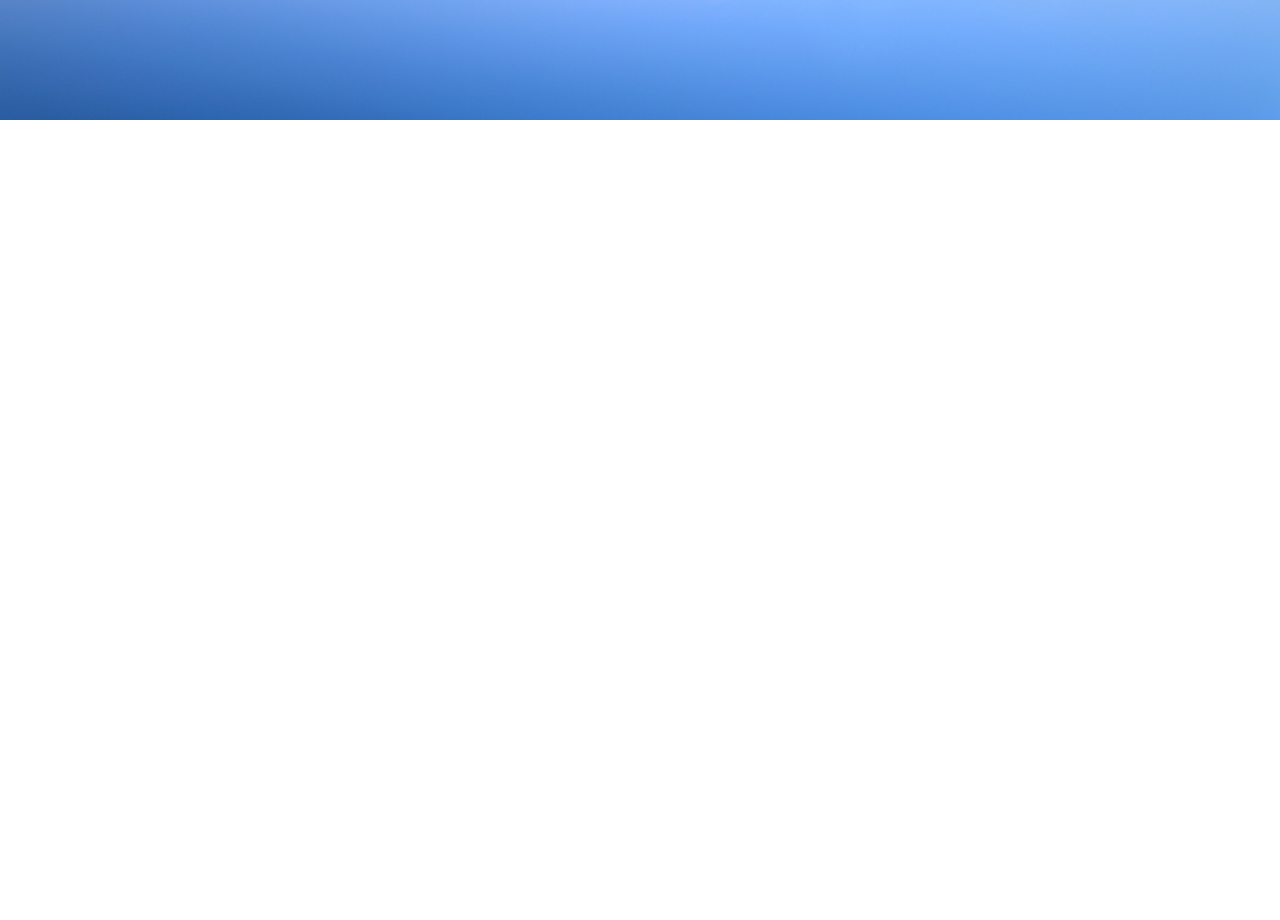
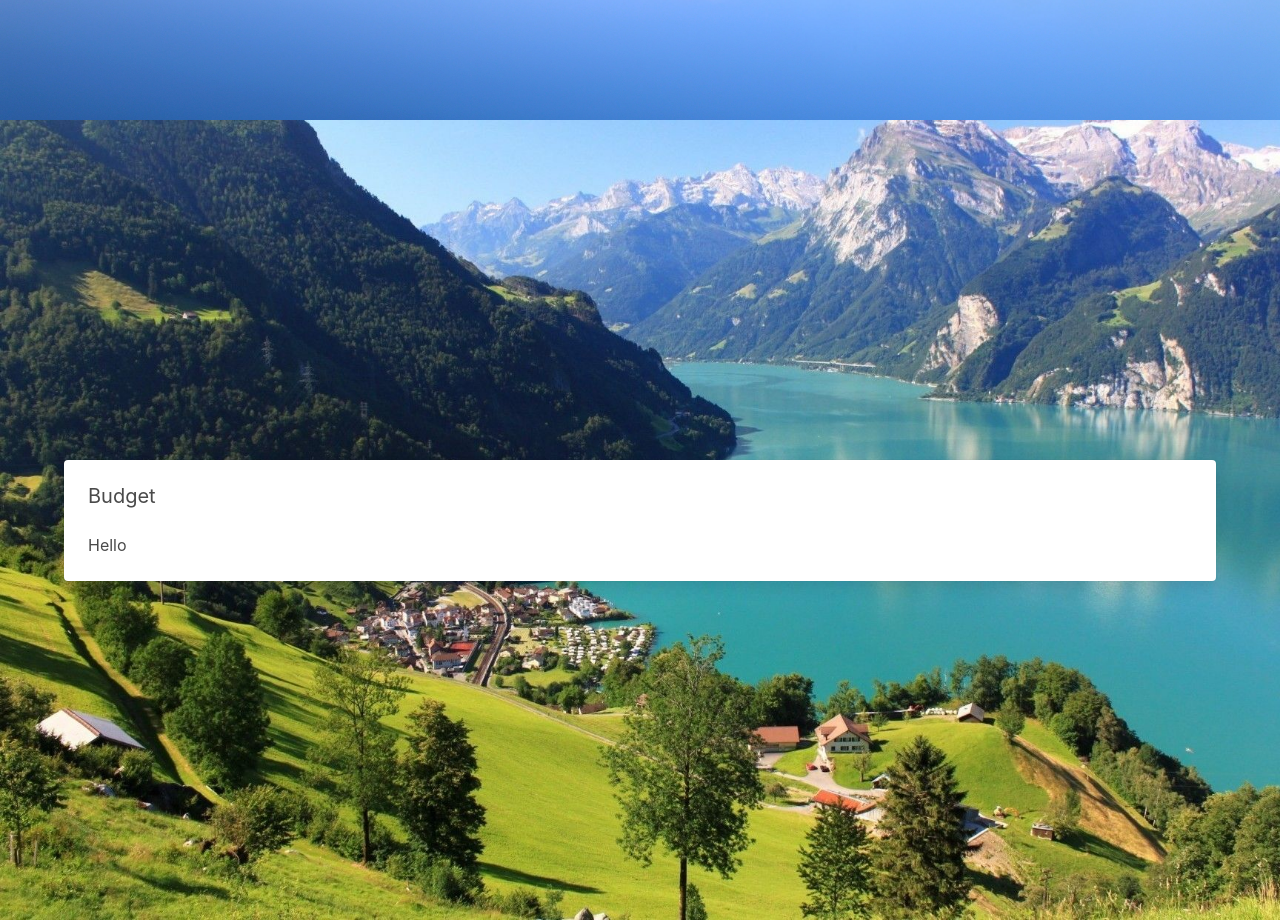
Before and after one commit to anhallbe/travel-pitch, an Angular app: page / in a window 1280 px wide. Shown: the part 1480-2400 px from the top of the page. Before the commit the page ends 1600 px from the top, so only its background shows below. Built offline with nearby package versions, Linux system fonts and the light colour scheme.

Commit message:
overlook

```diff
--- a/src/app/app.component.html
+++ b/src/app/app.component.html
@@ -23,4 +23,18 @@
         </div>
     </div>
 </section>
+
+<section class="hero is-fullheight" appBackground="assets/overlook.jpg">
+    <div class="hero-body">
+        <div class="container">
+            <div class="card">
+                <div class="card-content">
+                    <h1 class="subtitle">Budget</h1>
+                    <p>Hello</p>
+                </div>
+            </div>
+        </div>
+    </div>
+</section>
+
 <app-pager (previous)="scrollUp()" (next)="scrollDown()"></app-pager>
```
Also changed, not shown: src/assets/overlook.jpg (added).
